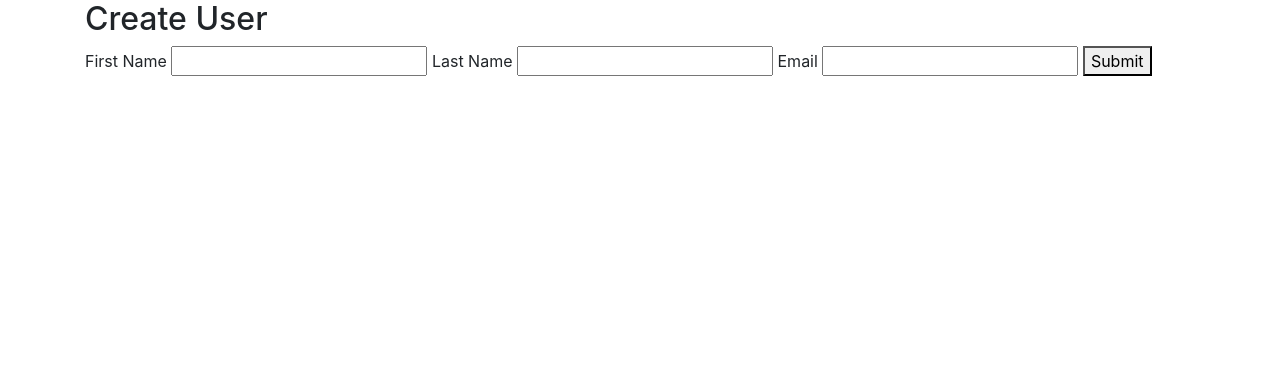
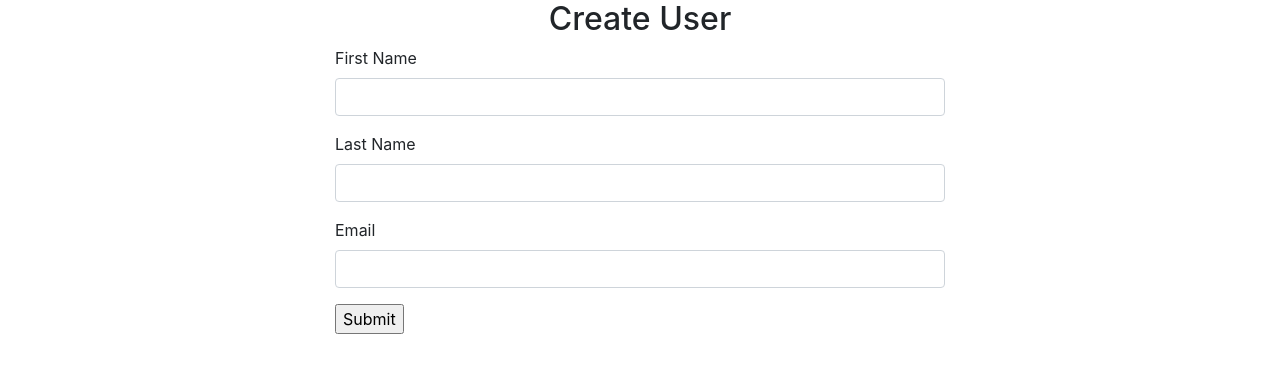
Before and after one commit to breannaparker1991/Users, a Flask app: page /user/new in a window 1280 px wide. Shown: the top 373 px of the page. Run offline with Flask 2, Linux system fonts and the light colour scheme; some libraries are stand-ins or nearby versions.

Commit message:
finished project

```diff
--- a/server.py
+++ b/server.py
@@ -8,7 +8,7 @@ app.secret_key = KEY
 @app.route('/')
 def index():
   all = User.get_all()
-  return render_template("index.html", users = all)
+  return render_template("index.html", all = all)
 
 @app.route('/user/new')
 def new():
--- a/templates/user.html
+++ b/templates/user.html
@@ -7,22 +7,31 @@
 <meta name="Description" content="Enter your description here"/>
 <link rel="stylesheet" href="https://cdnjs.cloudflare.com/ajax/libs/twitter-bootstrap/4.6.0/css/bootstrap.min.css">
 <link rel="stylesheet" href="https://cdnjs.cloudflare.com/ajax/libs/font-awesome/5.15.4/css/all.min.css">
-<link rel="stylesheet" href="assets/css/style.css">
 <title>Title</title>
 </head>
 <body>
-  <div class="container">
-    <form action="/user/create" method="POST"></form>
-    <h2>Create User</h2>
-    <div class="form-group">
-      <label for="first_name">First Name</label>
-      <input type="text" name="first_name" id="first_name">
-      <label for="last_name">Last Name</label>
-      <input type="text" name="last_name" id="last_name">
-      <label for="email">Email</label>
-      <input type="text" name="email" id="email">
-      <button>Submit</button>
-    </div>
+  <div>
+    <form action="/user/create" method="POST" class="col-6 mx-auto">
+
+      <h2 class="text-center">Create User</h2>
+
+      <div class="form-group">
+        <label for="first_name">First Name</label>
+        <input type="text" name="first_name" id="first_name" class="form-control">
+      </div>
+      <div class="form-group">
+        <label for="last_name">Last Name</label>
+        <input type="text" name="last_name" id="last_name" class="form-control">
+      </div>
+      <div  class="form-group">
+        <label for="email">Email</label>
+        <input type="text" name="email" id="email" class="form-control">
+      </div>
+      <div>
+        <input type="submit" value="Submit">
+      </div>
+
+    </form>
   </div>
 
 
--- a/user.py
+++ b/user.py
@@ -21,6 +21,6 @@ class User:
 
   @classmethod
   def create(cls, data):
-    query = "INSERT INTO users (first_name, last_name, email) VALUES ( %(first_name)s, %(last_name)s, %(email)s )"
+    query = "INSERT INTO users (first_name, last_name, email, created_at) VALUES ( %(first_name)s, %(last_name)s, %(email)s, NOW() )"
     result = connectToMySQL(cls.db).query_db(query,data)
     return result
```
Also changed, not shown: templates/index.html (+7 -4 lines).
